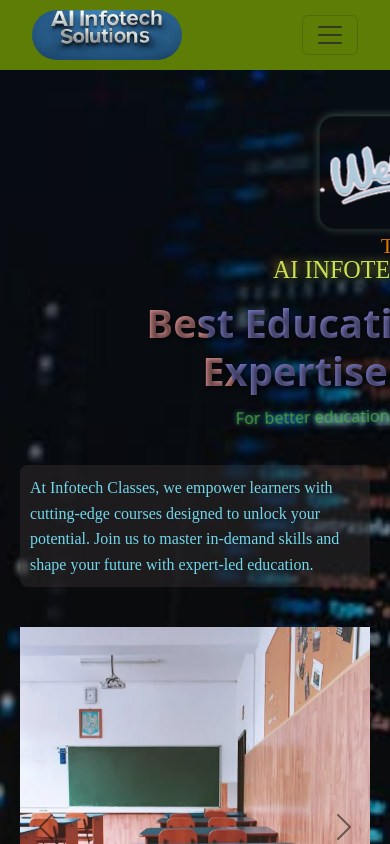
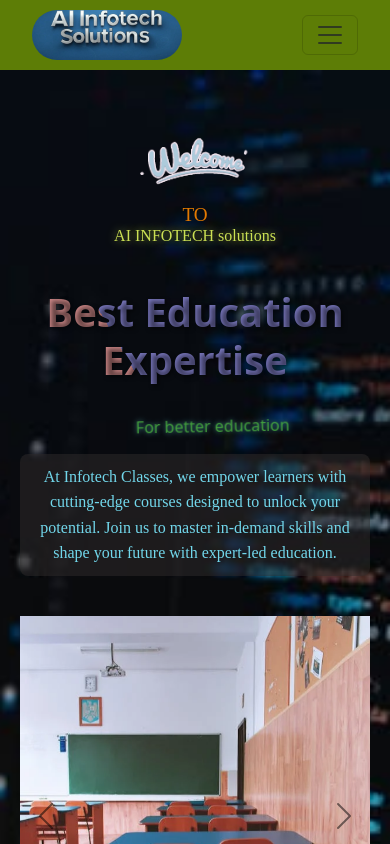
Before and after one commit to vardhans07/AI-Infotech-Solution-Website., a React (Create React App) app: page / in a window 390 px wide. Built offline with nearby package versions, Linux system fonts and the light colour scheme.

Commit message:
Update styles.css
Adjust the background properties specifically on small screens to minimize cropping or zooming.

```diff
--- a/src/styles.css
+++ b/src/styles.css
@@ -138,9 +138,12 @@
   background-color: rgba(0, 0, 0, 0.6);
   position: relative;
   width: 100%;
-  min-height: 100vh;
-  padding: 40px 0;
+  min-height: 80vh;
+  padding: 30px 0;
   color: #fff;
+  flex-direction: column;
+  text-align: center;
+
 }
 
 .hero .container {
@@ -156,11 +159,11 @@
 }
 
 .hero .hero-header {
-  margin-bottom: 20px;
-  display: flex;
-  justify-content: space-between;
+  justify-content:center;
   align-items: center;
-  text-align: left;
+  text-align:center;
+  flex-direction: column;
+  gap: 20px;
 }
 
 .hero-main {
@@ -203,12 +206,12 @@
 }
 
 .MotionArt-sec-3 {
-  margin-left: 200px;
-  animation: pulse 2.5s infinite ease-in-out;
+   margin: 0 auto;
+   text-align: center;
 }
 
 .Attract-Your-Visitors-txt-30 {
-  margin: 0;
+ font-size: 1.2rem;
 }
 
 .ai-infotech-text {
@@ -220,13 +223,16 @@
   animation: wave 2.5s infinite ease-in-out;
 }
 
+@media (max-width: 600px) {
+  .ai-infotech-text {
+    font-size: 1rem;
+  }
+}
+
+
 .MotionArt-sec-3-img {
-  max-width: 150px;
-  height: auto;
-  border-radius: 15px;
-  box-shadow: 0 6px 12px rgba(0, 0, 0, 0.3), 0 0 10px rgba(148, 191, 174, 0.5);
-  animation: bounce 2.5s infinite ease-in-out;
-  transition: transform 0.3s ease;
+  max-width: 110px;
+  width: 100%;
 }
 
 .MotionArt-sec-3-img:hover {
```
